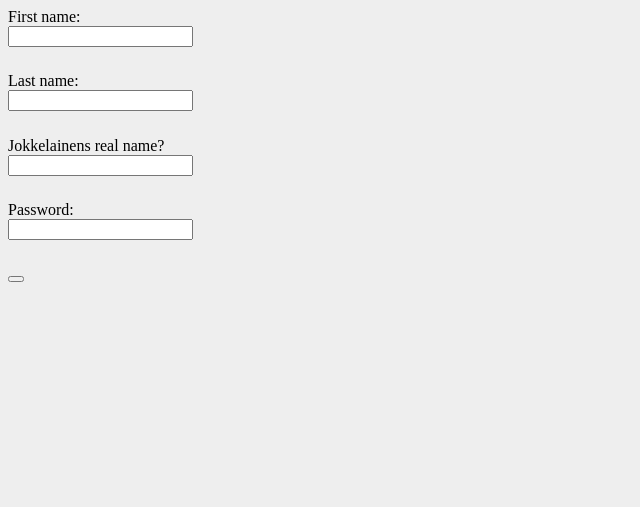
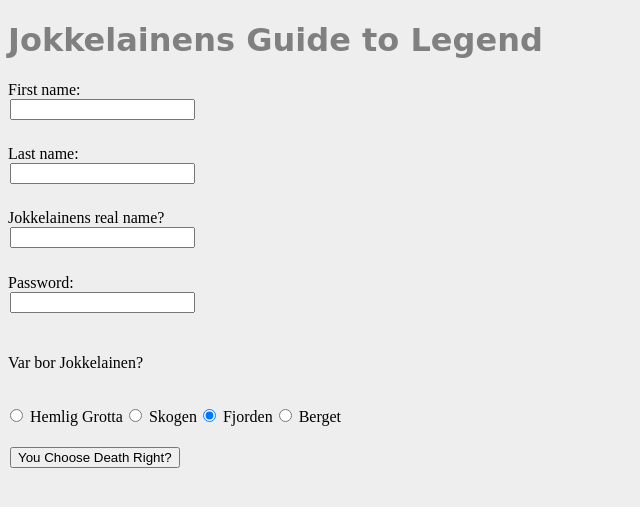
Before and after one commit to GalaxyO/Martin-R, a PHP site: page /jockeboiii.php in a window 1280 px wide. Shown: the top 507 px of the page, without its empty margins (0-640 px from the left). Run offline with PHP 8.4, Linux system fonts and the light colour scheme.

Commit message:
Jokkelainens Framtid säkrad

```diff
--- a/www/jockeboiii.php
+++ b/www/jockeboiii.php
@@ -6,6 +6,8 @@
 
 </head>
 <body>
+
+	<h1> Jokkelainens Guide to Legend </h1>
 
 	<form action="post">
 
@@ -21,16 +23,41 @@
 		Password:<br />
 		<input type="password" id="lastname"><br />
 
-		<button type="submit">
+		<p> Var bor Jokkelainen?</p><p class="color-red"></p><br>
+							<input type="radio" name="Prioritet" value="1" required> Hemlig Grotta
+							<input type="radio" name="Prioritet" value="2"> Skogen
+							<input type="radio" name="Prioritet" value="3" checked> Fjorden
+							<input type="radio" name="Prioritet" value="4"> Berget
+
+		<br />
+		<input type="submit" id="Skicka" value="You Choose Death Right?">
+
+
 
 	</form>
 
 	<style>
+
+		h1{
+			font-family: cursive;
+			color: gray;
+
+		}
+
 		body{background-color:#eeeeee;;}
 
 		input{
 		margin-bottom:2%;
+		margin-left: 2px;
 		}
+
+		Skicka{
+			margin-left: 15%;
+			width: 80px;
+			height:	25px;
+			border-radius: 10%;
+		}
+
 	</style>
 
 </body>
```
Also changed, not shown: Krilleboi/index.php (deleted), 1 other file.
